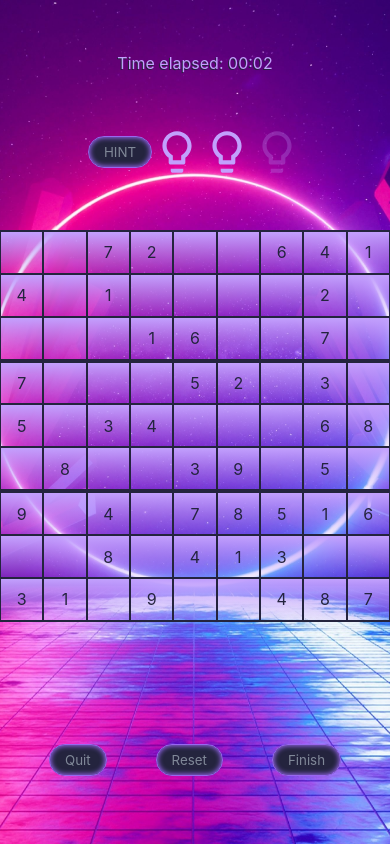
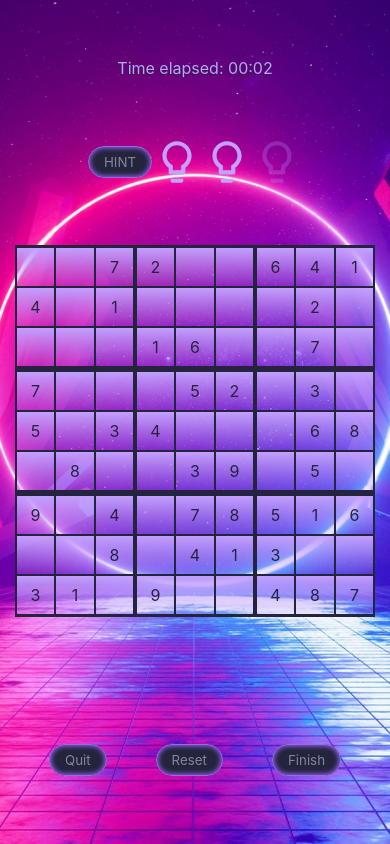
Before and after one commit to BenElferink/Sudoku, a React (Create React App) app: page / in a window 390 px wide. Both pictures are taken after a click on the button "Start Game!". Built offline with nearby package versions, Linux system fonts and the light colour scheme.

Commit message:
static chart size - mobile

```diff
--- a/src/components/SudokuChart/SudokuChart.css
+++ b/src/components/SudokuChart/SudokuChart.css
@@ -35,30 +35,30 @@
 }
 
 .sudoku-chart .chart-row:nth-child(3n) {
-  border-bottom: 1px solid #24243e;
+  border-bottom: 2px solid #24243e;
 }
 
 .sudoku-chart .chart-row:nth-last-child(3n) {
-  border-top: 1px solid #24243e;
+  border-top: 2px solid #24243e;
 }
 
 .sudoku-chart .chart-row .chart-col {
-  height: 11vw;
-  width: 11.111%;
+  height: 40px;
+  width: 40px;
   background: -webkit-gradient(linear, left top, left bottom, from(#c2a0fd), color-stop(130%, transparent));
   background: linear-gradient(to bottom, #c2a0fd, transparent 130%);
   color: #24243e;
-  border: 1px solid #24243e;
+  border: 0.5px solid #24243e;
   border-radius: 0%;
   font-size: 16px;
   text-align: center;
 }
 
 .sudoku-chart .chart-row .chart-col:nth-child(3n) {
-  border-right: 1px solid #24243e;
+  border-right: 2px solid #24243e;
 }
 
 .sudoku-chart .chart-row .chart-col:nth-last-child(3n) {
-  border-left: 1px solid #24243e;
+  border-left: 2px solid #24243e;
 }
 /*# sourceMappingURL=SudokuChart.css.map */
--- a/src/components/SudokuChart/SudokuChart.scss
+++ b/src/components/SudokuChart/SudokuChart.scss
@@ -8,29 +8,29 @@
     @include flex-row;
 
     &:nth-child(3n) {
-      border-bottom: 1px solid $defaultDark;
+      border-bottom: 2px solid $defaultDark;
     }
 
     &:nth-last-child(3n) {
-      border-top: 1px solid $defaultDark;
+      border-top: 2px solid $defaultDark;
     }
 
     .chart-col {
-      height: 11vw;
-      width: 11.111%;
+      height: 40px;
+      width: 40px;
       background: linear-gradient(to bottom, $purpleLight, transparent 130%);
       color: $defaultDark;
-      border: 1px solid $defaultDark;
+      border: 0.5px solid $defaultDark;
       border-radius: 0%;
       font-size: 16px;
       text-align: center;
 
       &:nth-child(3n) {
-        border-right: 1px solid $defaultDark;
+        border-right: 2px solid $defaultDark;
       }
 
       &:nth-last-child(3n) {
-        border-left: 1px solid $defaultDark;
+        border-left: 2px solid $defaultDark;
       }
     }
   }
```
Also changed, not shown: 1 other file (tests, documents, lock files or other folders).
